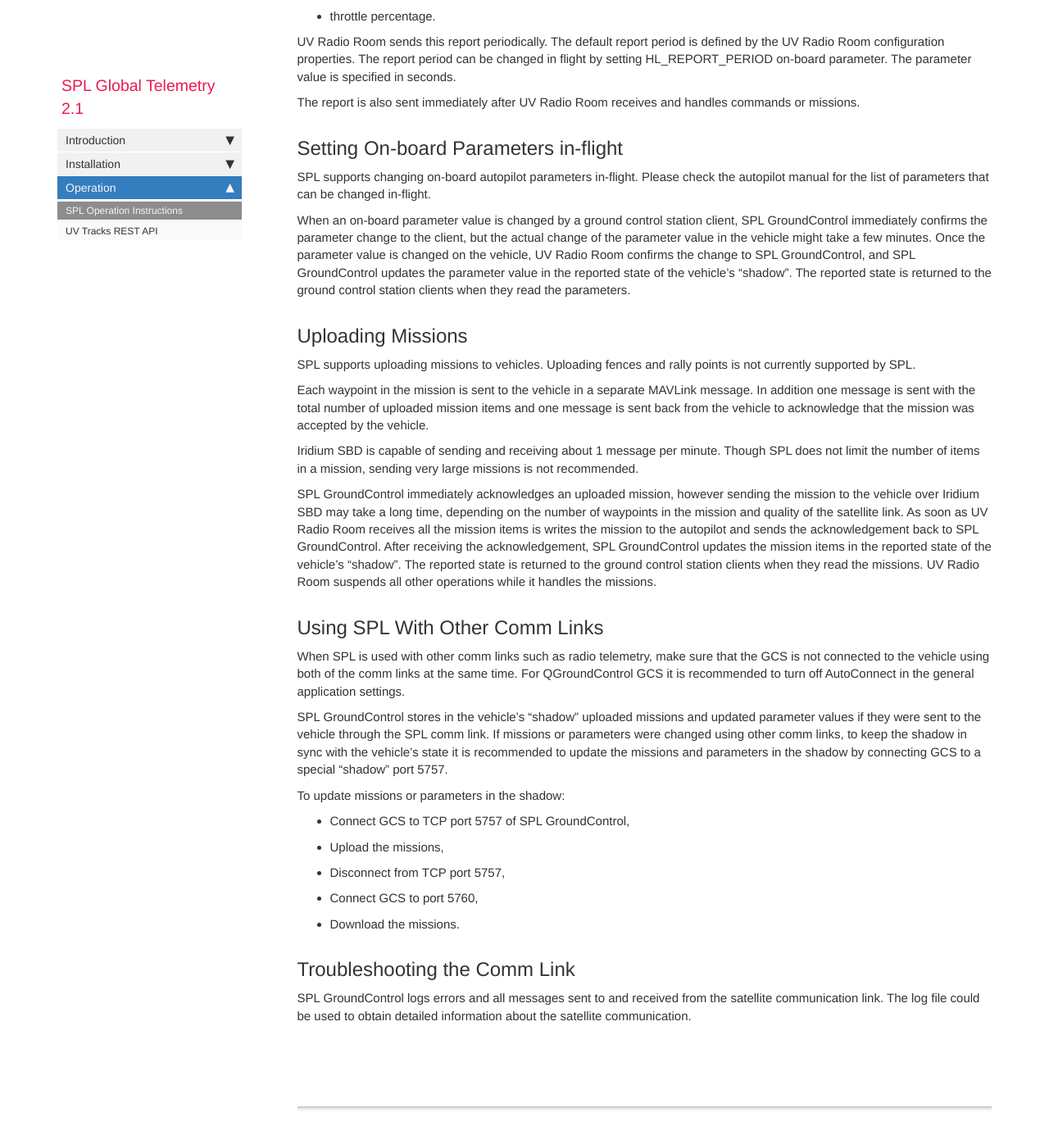
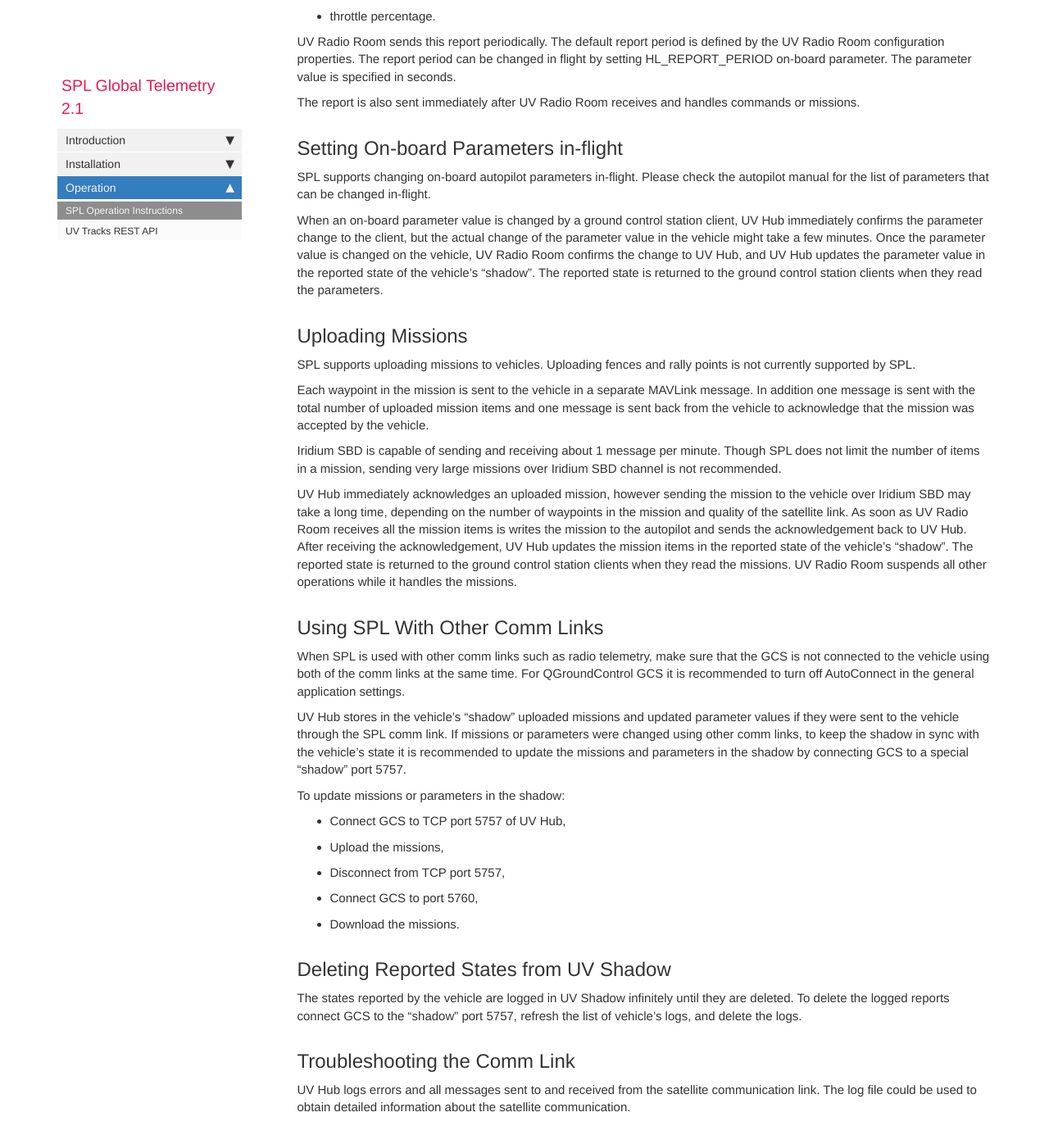
Before and after one commit to envirover/spldocs, a Jekyll site: the page built from pages/spl/sploperation.md, in a window 1280 px wide and 1400 px high, scrolled down 866 px. Shown: the top 1396 px of the window at 82% size. Built offline with Jekyll 4.4.1, drawn with Linux system fonts in a browser that asks for light colours; nearby versions of some CDN libraries; comment, search, counter and statistics services are not loaded; some of the changed text lies outside the part shown.

Commit message:
envirover/support#1 Deleted splrequirements.md

```diff
--- a/_data/sidebars/home_sidebar.yml
+++ b/_data/sidebars/home_sidebar.yml
@@ -35,11 +35,11 @@ entries:
   - title: Installation
     output: web, pdf
     folderitems:
+    - title: UV Hub and UV Tracks Installation on Amazon AWS
+      url: /uvhub-aws.html
+      output: web, pdf
     - title: UV Radio Room Installation on Raspberry Pi
       url: /splradioroom-rpi.html
-      output: web, pdf
-    - title: UV Hub and UV Tracks Installation on Amazon AWS
-      url: /uvhub-aws.html
       output: web, pdf
   - title: Operation
     output: web, pdf
--- a/pages/spl/sploperation.md
+++ b/pages/spl/sploperation.md
@@ -9,9 +9,9 @@ summary: This page describes guidelines for operating SPL global telemetry after
 ---
 
 
-## Connecting to SPL GroundControl
+## Connecting to UV Hub
 
-Launch QGroundControl, go to “Comm Links” application settings, and create a new comm link configuration of TCP type using the IP address of SPL GroundControl server and 5760 port.
+Launch QGroundControl, go to “Comm Links” application settings, and create a new comm link configuration of TCP type using the IP address of UV Hub  server and 5760 port.
 
 Connect to the created comm link.
 
@@ -42,7 +42,7 @@ The report is also sent immediately after UV Radio Room receives and handles com
 
 SPL supports changing on-board autopilot parameters in-flight. Please check the autopilot manual for the list of parameters that can be changed in-flight.
 
-When an on-board parameter value is changed by a ground control station client, SPL GroundControl immediately confirms the parameter change to the client, but the actual change of the parameter value in the vehicle might take a few minutes. Once the parameter value is changed on the vehicle, UV Radio Room confirms the change to SPL GroundControl, and SPL GroundControl updates the parameter value in the reported state of the vehicle’s “shadow”. The reported state is returned to the ground control station clients when they read the parameters.
+When an on-board parameter value is changed by a ground control station client, UV Hub immediately confirms the parameter change to the client, but the actual change of the parameter value in the vehicle might take a few minutes. Once the parameter value is changed on the vehicle, UV Radio Room confirms the change to UV Hub, and UV Hub updates the parameter value in the reported state of the vehicle’s “shadow”. The reported state is returned to the ground control station clients when they read the parameters.
 
 ## Uploading Missions
 
@@ -50,24 +50,27 @@ SPL supports uploading missions to vehicles. Uploading fences and rally points i
 
 Each waypoint in the mission is sent to the vehicle in a separate MAVLink message. In addition one message is sent with the total number of uploaded mission items and one message is sent back from the vehicle to acknowledge that the mission was accepted by the vehicle.
 
-Iridium SBD is capable of sending and receiving about 1 message per minute. Though SPL does not limit the number of items in a mission, sending very large missions is not recommended.
+Iridium SBD is capable of sending and receiving about 1 message per minute. Though SPL does not limit the number of items in a mission, sending very large missions over Iridium SBD channel is not recommended.
 
-SPL GroundControl immediately acknowledges an uploaded mission, however sending the mission to the vehicle over Iridium SBD may take a long time, depending on the number of waypoints in the mission and quality of the satellite link. As soon as UV Radio Room receives all the mission items is writes the mission to the autopilot and sends the acknowledgement back to SPL GroundControl. After receiving the acknowledgement, SPL GroundControl updates the mission items in the reported state of the vehicle’s “shadow”. The reported state is returned to the ground control station clients when they read the missions. UV Radio Room suspends all other operations while it handles the missions.
+UV Hub immediately acknowledges an uploaded mission, however sending the mission to the vehicle over Iridium SBD may take a long time, depending on the number of waypoints in the mission and quality of the satellite link. As soon as UV Radio Room receives all the mission items is writes the mission to the autopilot and sends the acknowledgement back to UV Hub. After receiving the acknowledgement, UV Hub updates the mission items in the reported state of the vehicle’s “shadow”. The reported state is returned to the ground control station clients when they read the missions. UV Radio Room suspends all other operations while it handles the missions.
 
 ## Using SPL With Other Comm Links
 
 When SPL is used with other comm links such as radio telemetry, make sure that the GCS is not connected to the vehicle using both of the comm links at the same time. For QGroundControl GCS it is recommended to turn off AutoConnect in the general application settings.
 
-SPL GroundControl stores in the vehicle's "shadow" uploaded missions and updated parameter values if they were sent to the vehicle through the SPL comm link. If missions or parameters were changed using other comm links, to keep the shadow in sync with the vehicle's state it is recommended to update the missions and parameters in the shadow by connecting GCS to a special "shadow" port 5757.
+UV Hub stores in the vehicle's "shadow" uploaded missions and updated parameter values if they were sent to the vehicle through the SPL comm link. If missions or parameters were changed using other comm links, to keep the shadow in sync with the vehicle's state it is recommended to update the missions and parameters in the shadow by connecting GCS to a special "shadow" port 5757.
 
 To update missions or parameters in the shadow:
-- Connect GCS to TCP port 5757 of SPL GroundControl,
+- Connect GCS to TCP port 5757 of UV Hub,
 - Upload the missions,
 - Disconnect from  TCP port 5757,
 - Connect GCS to port 5760,
 - Download the missions.
 
+## Deleting Reported States from UV Shadow
+
+The states reported by the vehicle are logged in UV Shadow infinitely until they are deleted. To delete the logged reports connect GCS to the "shadow" port 5757, refresh the list of vehicle's logs, and delete the logs.
 
 ## Troubleshooting the Comm Link
 
-SPL GroundControl logs errors and all messages sent to and received from the satellite communication link. The log file could be used to obtain detailed information about the satellite communication.
+UV Hub logs errors and all messages sent to and received from the satellite communication link. The log file could be used to obtain detailed information about the satellite communication.
```
Also changed, not shown: pages/spl/splradioroom-rpi.md (+2 -0 lines), pages/spl/splrequirements.md (deleted, +0 -17 lines), pages/spl/uvhub-aws.md (+4 -4 lines).
